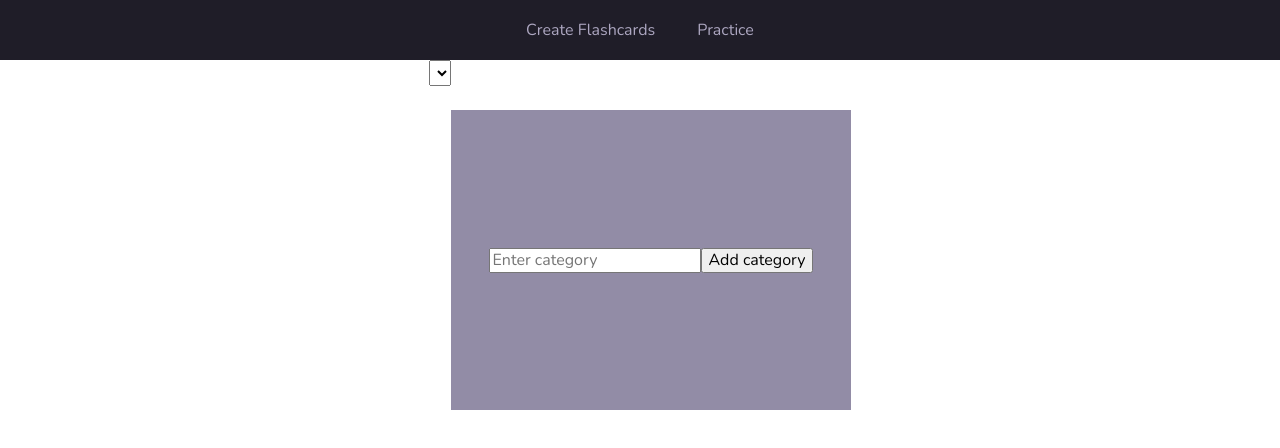
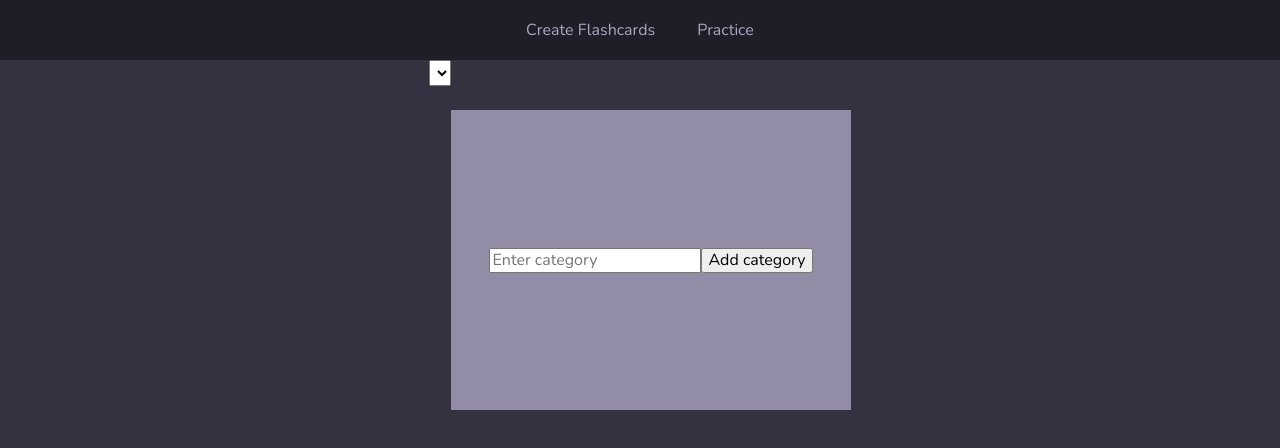
Before and after one commit to Code-Timothy/flashcards-app, a React (Create React App) app: page /#/create-flashcards in a window 1280 px wide. Shown: the top 448 px of the page. Built offline with nearby package versions, Linux system fonts and the light colour scheme.

Commit message:
add new color to theme file

```diff
--- a/src/core/theme.js
+++ b/src/core/theme.js
@@ -6,5 +6,6 @@ export const theme = {
         portage: "#9C81EA",
         gunPowder: "#4A465B",
         steelGray: "#1F1D28",
-    }
+        tuna: "#343141",
+    },
 };
```
